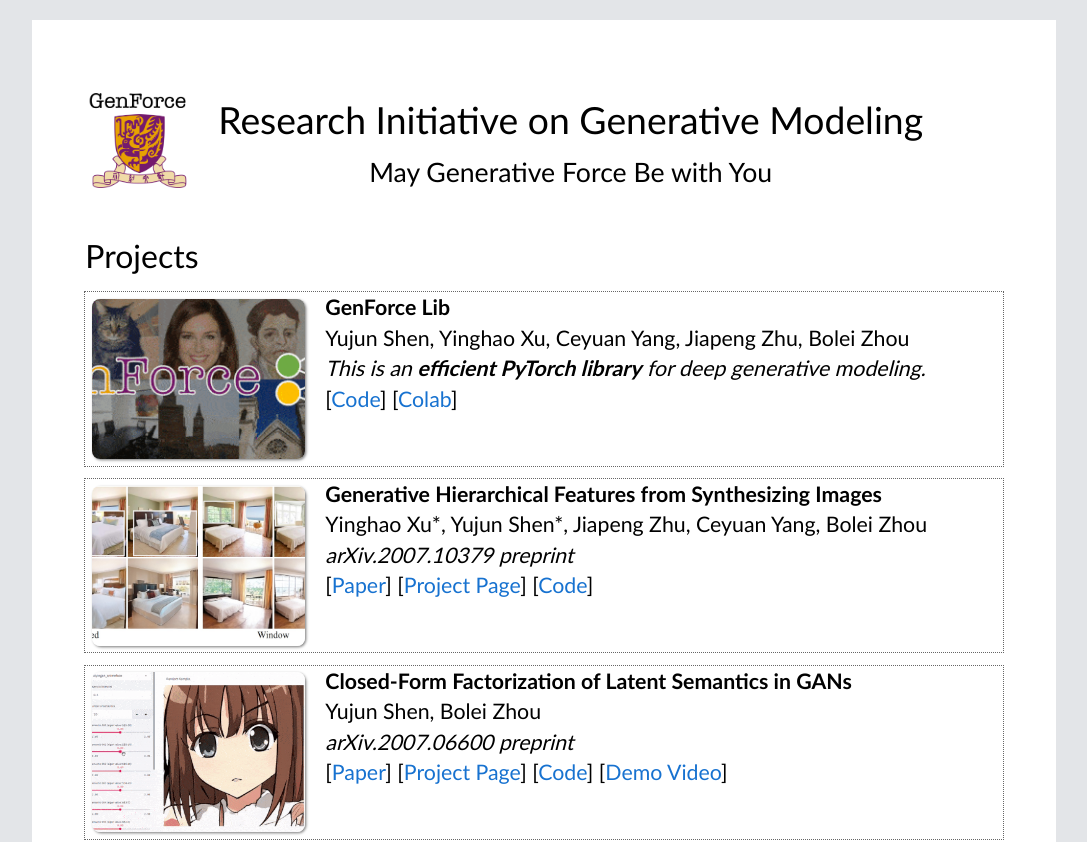
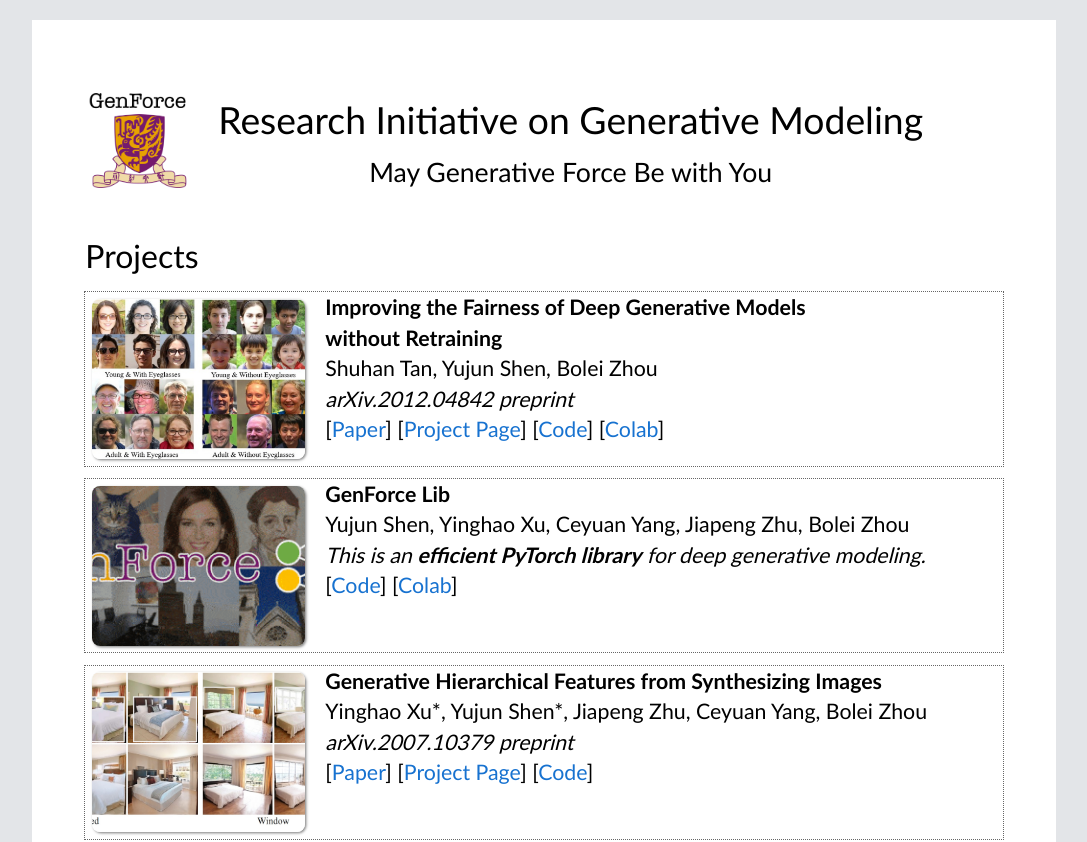
Before and after one commit to genforce/genforce.github.io, a plain HTML site: page index.html in a window 1280 px wide. Shown: the top 842 px of the page, without its empty margins (96-1183 px from the left). Drawn offline with Linux system fonts and the light colour scheme.

Commit message:
add fairgen project

```diff
--- a/index.html
+++ b/index.html
@@ -39,6 +39,22 @@
 
   <!-- === Projects Section Starts === -->
   <div class="section">Projects</div>
+  <div class="project">
+    <div class="image">
+      <a href="https://genforce.github.io/fairgen/" target="_blank">
+        <img src="./projects/fairgen.jpg">
+      </a>
+    </div>
+    <div class="info">
+      <b>Improving the Fairness of Deep Generative Models <br> without Retraining</b> <br>
+      Shuhan Tan, Yujun Shen, Bolei Zhou <br>
+      <i>arXiv.2012.04842 preprint</i> <br>
+      [<a href="https://arxiv.org/pdf/2012.04842.pdf" target="_blank">Paper</a>]
+      [<a href="https://genforce.github.io/fairgen/" target="_blank">Project Page</a>]
+      [<a href="https://github.com/genforce/fairgen" target="_blank">Code</a>]
+      [<a href="https://colab.research.google.com/drive/1_k45KPpLP0xMqC8AjmUFerqdDCbkwN1l?usp=sharing" target="_blank">Colab</a>]
+    </div>
+  </div>
   <div class="project">
     <div class="image">
       <a href="https://github.com/genforce/genforce" target="_blank">
@@ -255,6 +271,12 @@
             <div style="margin-top: 5pt;">Yinghao Xu</div>
           </a>
         </td>
+        <td>
+          <a href="https://ariostgx.github.io/website/" target="_blank">
+            <img src="./avatars/shuhan.jpg" class="img-circle">
+            <div style="margin-top: 5pt;">Shuhan Tan</div>
+          </a>
+        </td>
       </tr>
       <tr>
         <td>Alumni</td>
```
Also changed, not shown: avatars/shuhan.jpg (added), projects/fairgen.jpg (added).
